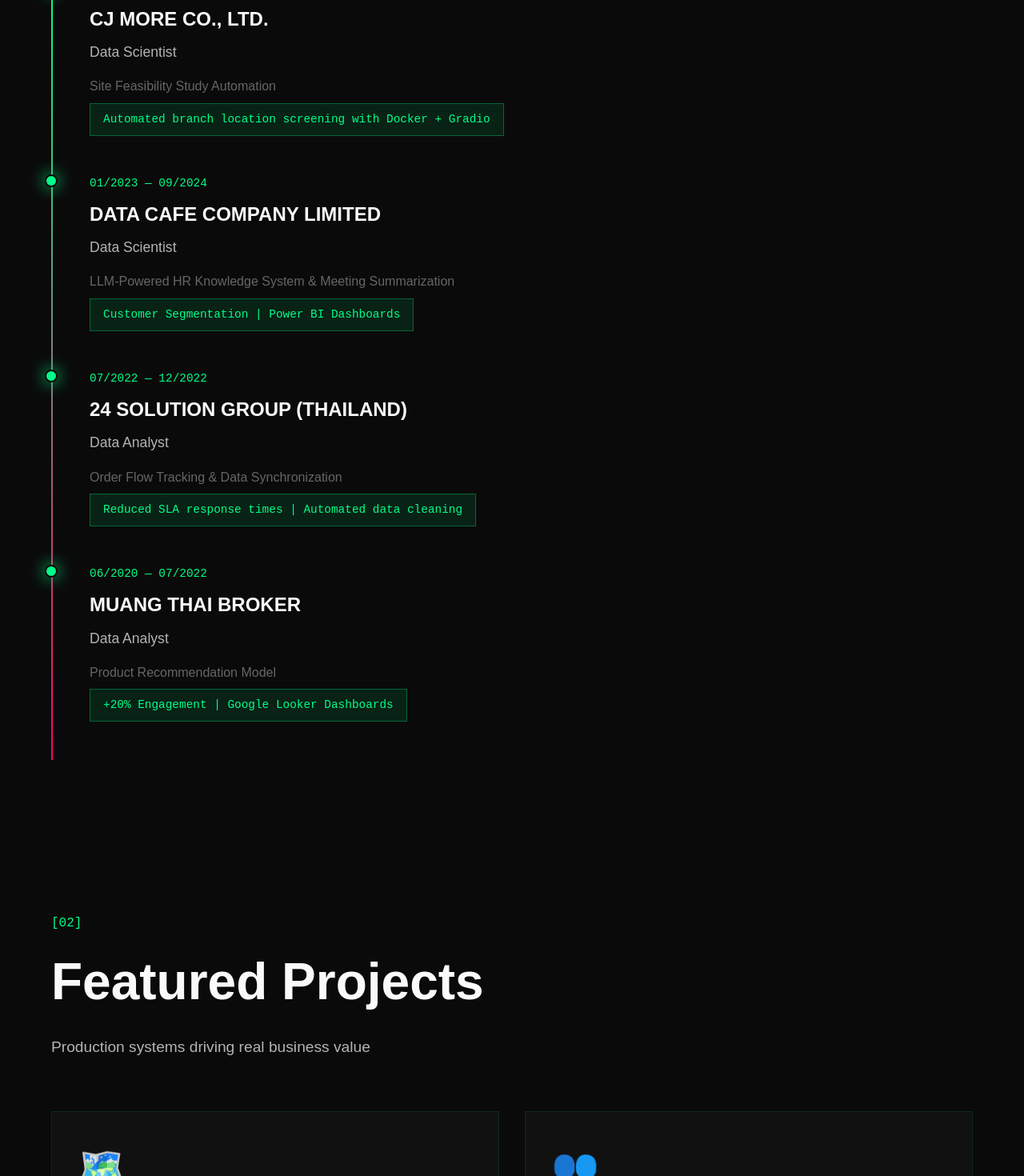
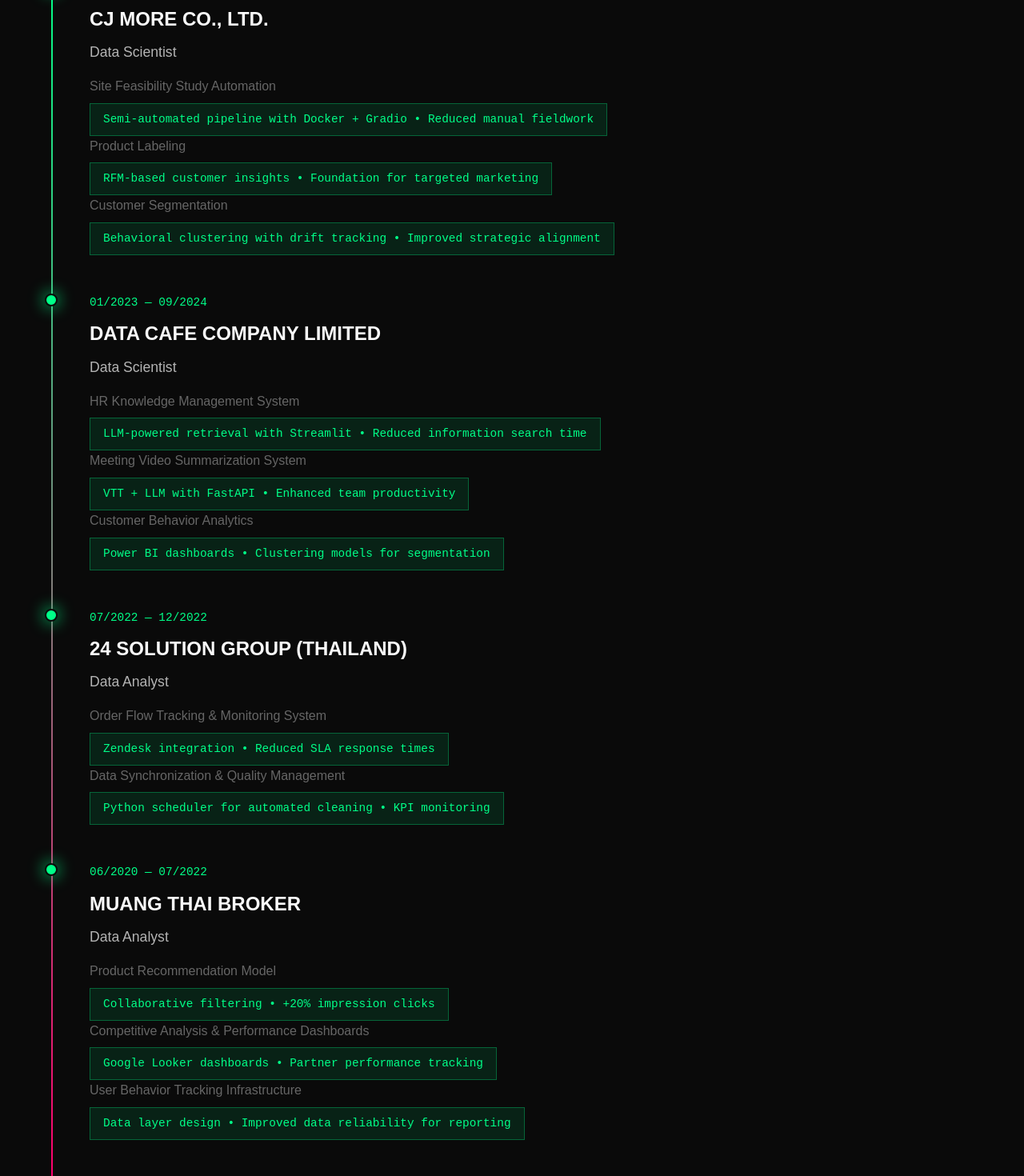
Before and after one commit to TheeranatSri/web_portfolio, a React (Vite) app: page / in a window 1280 px wide. Shown: the part 1600-3070 px from the top of the page at 80% size. Built offline with nearby package versions, Linux system fonts and the light colour scheme.

Commit message:
chore: update experience detail

```diff
--- a/src/components/Experience.jsx
+++ b/src/components/Experience.jsx
@@ -16,24 +16,34 @@
                     <div className="timeline-date">09/2024 — PRESENT</div>
                     <h3 className="timeline-company">CJ MORE CO., LTD.</h3>
                     <div className="timeline-role">Data Scientist</div>
-                    <div className="timeline-project">Site Feasibility Study Automation</div>
-                    <div className="timeline-impact">Automated branch location screening with Docker + Gradio</div>
+                    <div className="timeline-project">Site Feasibility Study Automation </div>
+                    <div className="timeline-impact">Semi-automated pipeline with Docker + Gradio • Reduced manual fieldwork</div>
+                    <div className="timeline-project">Product Labeling </div>
+                    <div className="timeline-impact">RFM-based customer insights • Foundation for targeted marketing</div>
+                    <div className="timeline-project">Customer Segmentation </div>
+                    <div className="timeline-impact">Behavioral clustering with drift tracking • Improved strategic alignment</div>
                 </div>
 
                 <div className="timeline-item" style={{ animationDelay: '0.2s' }}>
                     <div className="timeline-date">01/2023 — 09/2024</div>
                     <h3 className="timeline-company">DATA CAFE COMPANY LIMITED</h3>
                     <div className="timeline-role">Data Scientist</div>
-                    <div className="timeline-project">LLM-Powered HR Knowledge System & Meeting Summarization</div>
-                    <div className="timeline-impact">Customer Segmentation | Power BI Dashboards</div>
+                    <div className="timeline-project">HR Knowledge Management System</div>
+                    <div className="timeline-impact">LLM-powered retrieval with Streamlit • Reduced information search time</div>
+                    <div className="timeline-project">Meeting Video Summarization System</div>
+                    <div className="timeline-impact">VTT + LLM with FastAPI • Enhanced team productivity</div>
+                    <div className="timeline-project">Customer Behavior Analytics</div>
+                    <div className="timeline-impact">Power BI dashboards • Clustering models for segmentation</div>
                 </div>
 
                 <div className="timeline-item" style={{ animationDelay: '0.3s' }}>
                     <div className="timeline-date">07/2022 — 12/2022</div>
                     <h3 className="timeline-company">24 SOLUTION GROUP (THAILAND)</h3>
                     <div className="timeline-role">Data Analyst</div>
-                    <div className="timeline-project">Order Flow Tracking & Data Synchronization</div>
-                    <div className="timeline-impact">Reduced SLA response times | Automated data cleaning</div>
+                    <div className="timeline-project">Order Flow Tracking & Monitoring System</div>
+                    <div className="timeline-impact">Zendesk integration • Reduced SLA response times</div>
+                    <div className="timeline-project">Data Synchronization & Quality Management</div>
+                    <div className="timeline-impact">Python scheduler for automated cleaning • KPI monitoring</div>
                 </div>
 
                 <div className="timeline-item" style={{ animationDelay: '0.4s' }}>
@@ -41,7 +51,11 @@
                     <h3 className="timeline-company">MUANG THAI BROKER</h3>
                     <div className="timeline-role">Data Analyst</div>
                     <div className="timeline-project">Product Recommendation Model</div>
-                    <div className="timeline-impact">+20% Engagement | Google Looker Dashboards</div>
+                    <div className="timeline-impact">Collaborative filtering • +20% impression clicks</div>
+                    <div className="timeline-project">Competitive Analysis & Performance Dashboards</div>
+                    <div className="timeline-impact">Google Looker dashboards • Partner performance tracking</div>
+                    <div className="timeline-project">User Behavior Tracking Infrastructure</div>
+                    <div className="timeline-impact">Data layer design • Improved data reliability for reporting</div>
                 </div>
             </div>
         </section>
```
